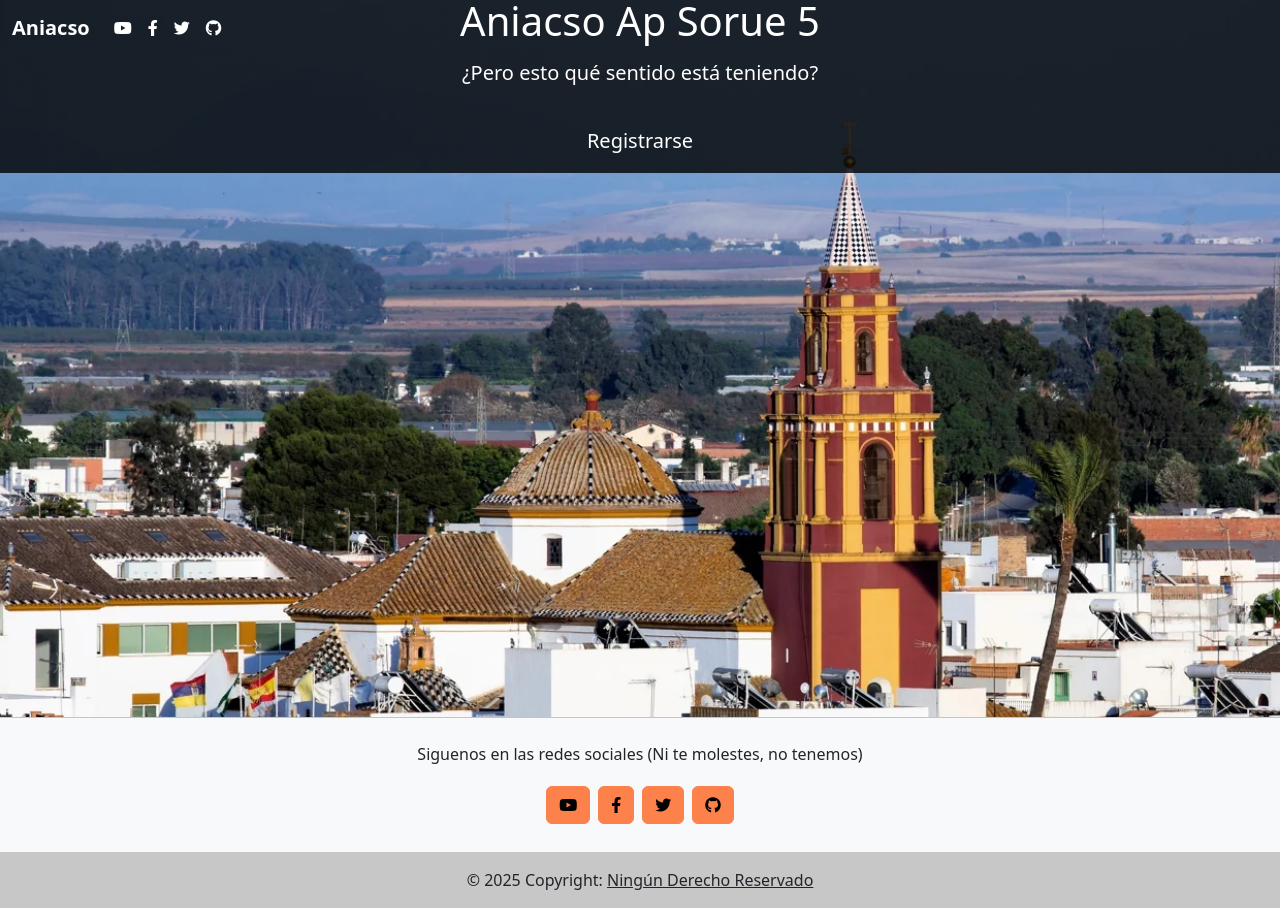
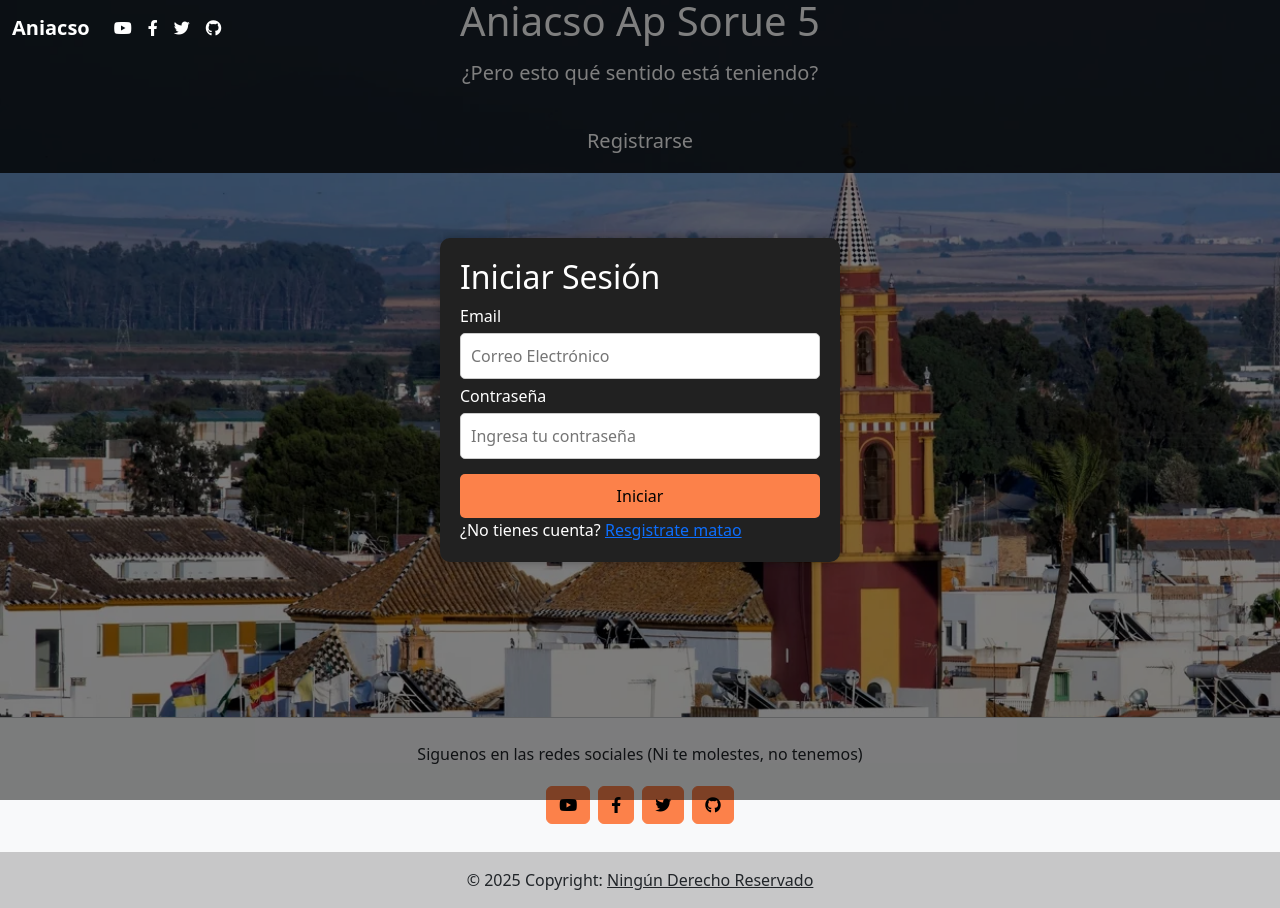
Before and after one commit to IvanJimenezMoreno/AniacsoFront, an Angular app in the folder front/: page /iniciosesion in a window 1280 px wide. Built offline with nearby package versions, Linux system fonts and the light colour scheme.

Commit message:
Pagina Inicio de sesión
-Se ha añadido el formulario de inicio de sesión.
-Retocado el formulario de registro

```diff
--- a/front/src/app/inicio-sesion/inicio-sesion.component.css
+++ b/front/src/app/inicio-sesion/inicio-sesion.component.css
@@ -7,6 +7,55 @@
 
   }
 
+/* Fondo oscuro semitransparente */
+.overlay {
+  position: fixed; /* Fijo en toda la pantalla */
+  top: 0;
+  left: 0;
+  width: 100%;
+  height: 100%;
+  background: rgba(0, 0, 0, 0.5); /* Oscurece el fondo */
+  display: flex;
+  justify-content: center;
+  align-items: center;
+  z-index: 1000; /* Encima de todo */
+}
+
+/* Caja del formulario */
+.login-box {
+  background:   #212121;
+  padding: 20px;
+  border-radius: 10px;
+  box-shadow: 0 0 10px rgba(0, 0, 0, 0.3);
+  width: 90%;
+  max-width: 400px;
+  color: white;
+
+}
+
+/* Estilos básicos del formulario */
+input {
+  width: 100%;
+  padding: 10px;
+  margin: 5px 0;
+  border: 1px solid #ccc;
+  border-radius: 5px;
+}
+
+button {
+  width: 100%;
+  margin-top: 10px;
+  padding: 10px;
+  background:  #FC814A;
+  color:black;
+  border: none;
+  border-radius: 5px;
+  cursor: pointer;
+}
+
+button:hover {
+  background: #f78d5c;
+}
 
 
 
--- a/front/src/app/inicio-sesion/inicio-sesion.component.html
+++ b/front/src/app/inicio-sesion/inicio-sesion.component.html
@@ -73,9 +73,21 @@
     <!-- Background image -->
   </header>
   <main>
-   <form>
+    <div class="overlay">
+      <div class="login-box">
+          <h2>Iniciar Sesión</h2>
+          <form>
+              <label for="email">Email</label>
+              <input type="text" id="email" placeholder="Correo Electrónico">
 
-   </form>
+              <label for="password">Contraseña</label>
+              <input type="password" id="password" placeholder="Ingresa tu contraseña">
+
+              <button type="submit">Iniciar</button>
+          </form>
+          ¿No tienes cuenta? <a href="#registro">Resgistrate matao</a>
+      </div>
+  </div>
   </main>
 
 
--- a/front/src/app/inicio/inicio.component.html
+++ b/front/src/app/inicio/inicio.component.html
@@ -65,7 +65,7 @@
             href="iniciosesion"
             role="button"
             rel="nofollow"
-            target="_blank"
+
             >Iniciar Sesión</a
           >
           <a
@@ -328,13 +328,13 @@
             <div class="row mb-4">
               <div class="col">
                 <div class="form-outline" data-mdb-input-init>
-                  <input type="text" id="form3Example1" class="form-control" />
+                  <input type="text" id="form3Example1" class="form-control" placeholder="Ej: Vitico" />
                   <label class="form-label" for="form3Example1">Nombre</label>
                 </div>
               </div>
               <div class="col">
                 <div class="form-outline" data-mdb-input-init>
-                  <input type="text" id="form3Example2" class="form-control" />
+                  <input type="text" id="form3Example2" class="form-control" placeholder="Ej: Páez Villuela" />
                   <label class="form-label" for="form3Example2">Apellidos</label>
                 </div>
 
@@ -342,28 +342,28 @@
             </div>
             <!-- Email input -->
             <div class="form-outline mb-4" data-mdb-input-init>
-              <input type="email" id="apodo" class="form-control" />
+              <input type="email" id="apodo" class="form-control" placeholder="Ej: Sacatumba"/>
               <label class="form-label" for="apodo">Apodo (Pon el que quieras, luego te lo vamos a cambiar)</label>
             </div>
 
             <!-- Email input -->
             <div class="form-outline mb-4" data-mdb-input-init>
-              <input type="email" id="form3Example3" class="form-control" />
+              <input type="email" id="form3Example3" class="form-control" placeholder="Correo Electónico"/>
               <label class="form-label" for="form3Example3">Email</label>
             </div>
 
             <!-- Password input -->
             <div class="form-outline mb-4" data-mdb-input-init>
-              <input type="password" id="form3Example4" class="form-control" />
+              <input type="password" id="form3Example4" class="form-control" placeholder="Recomendado: Nº de tarjeta bancaria + Pin"/>
               <label class="form-label" for="form3Example4">Contraseña</label>
             </div>
             <div class="form-outline mb-4" data-mdb-input-init>
-              <input type="password" id="form3Example4" class="form-control" />
+              <input type="password" id="form3Example4" class="form-control" placeholder="Repitela va" />
               <label class="form-label" for="form3Example4">Repetir contraseña</label>
             </div>
 
             <div class="form-outline mb-4" data-mdb-input-init>
-              <input type="text" id="form3Example4" class="form-control" />
+              <input type="text" id="form3Example4" class="form-control" placeholder="Dime tu cua ¿Benzema?"/>
               <label class="form-label" for="form3Example4"
                 >Completa la frase: "YO...</label
               >
```
